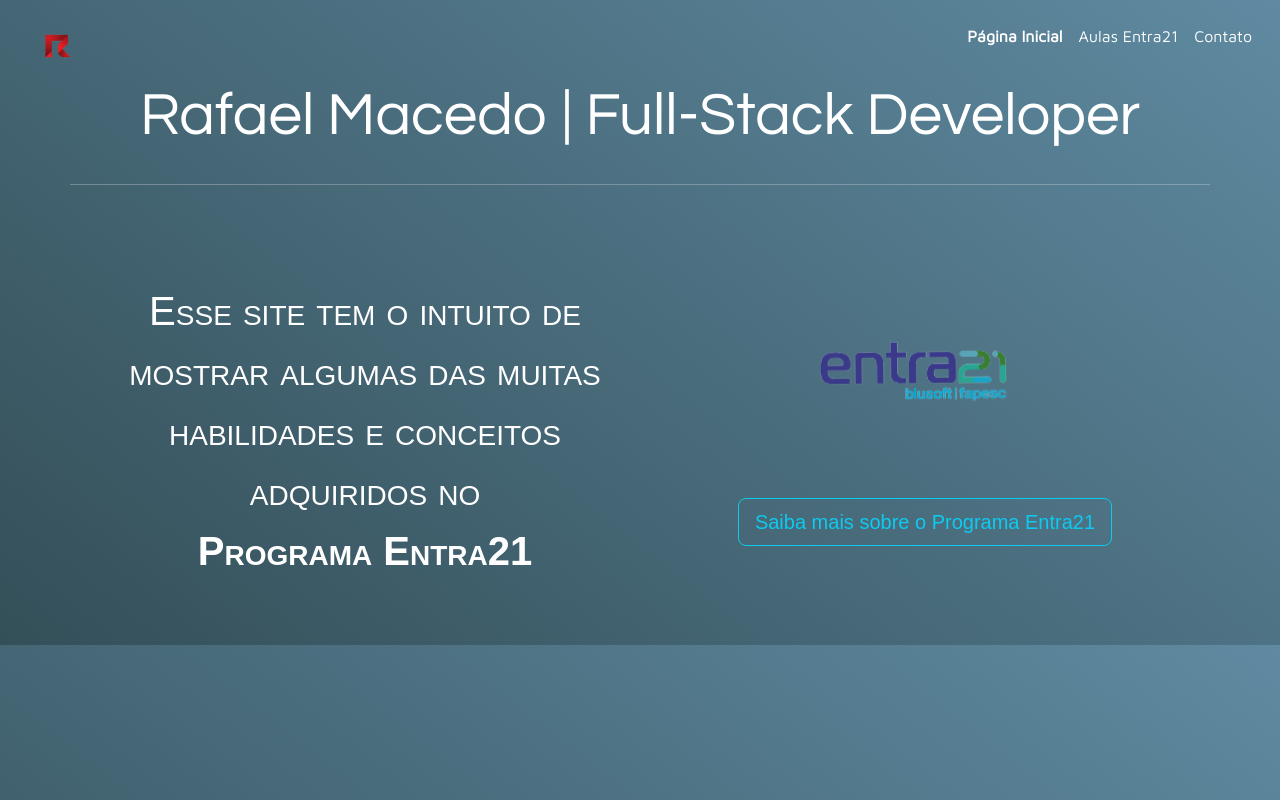
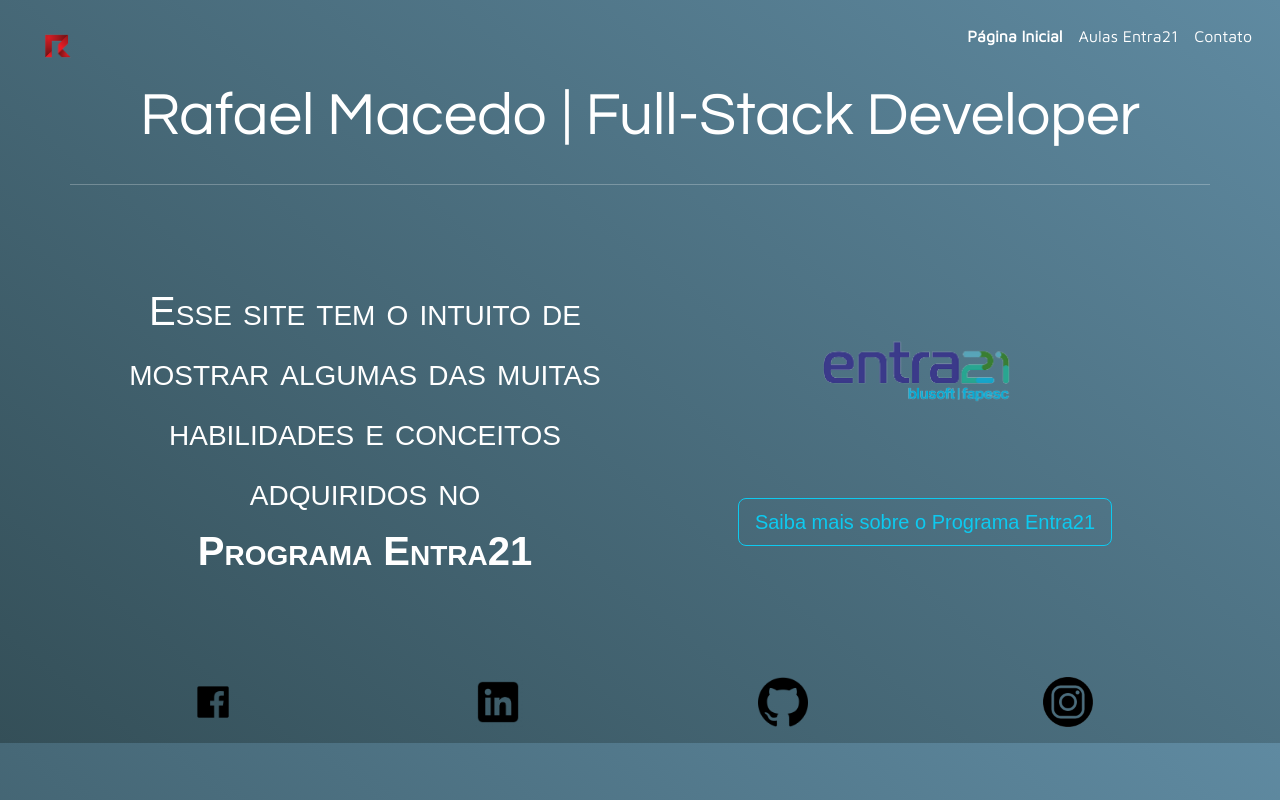
Before and after one commit to rmcedo/Projetos_Individuais, a plain HTML site: page Portifolio Bootstrap/index.html in a window 1280 px wide. Drawn offline with nearby package versions, Linux system fonts and the light colour scheme; a web font is replaced by a local one.

Commit message:
Adição Icones Social Media

```diff
--- a/Portifolio Bootstrap/index.html
+++ b/Portifolio Bootstrap/index.html
@@ -37,7 +37,6 @@
 
         <main class="pt-1 alert-dark container">
             <div class="row">
-
                 <h1 class="tracking-in-expand questrial">Rafael Macedo | Full-Stack Developer</h1>
             </div><br>
             <div class="row">
@@ -54,12 +53,30 @@
 
                 </div>
                 <div class="orienta col-6 mt-5 pt-5">
-                    <img src="/Mídias/entra21-removebg-preview.png"
-                        class="imagem wobble-hor-bottom " width="400px" >
+                    <img src="/Mídias/entra21-removebg-preview.png" class="" width="400px">
                     <p class="lead pt-5">
                         <a href="https://www.entra21.com.br/" class="btn btn-outline-info btn-lg fw-lighter">Saiba mais
                             sobre o Programa Entra21</a>
                     </p>
+                </div>
+            </div>
+
+            <div class="row contai pt-5">
+                <div class="col-3">
+                    <a href="https://www.facebook.com/rafaeldasm/"><img src="/Mídias/facebook icon.png" height="50px"
+                            width="50px"></a>
+                </div>
+                <div class="col-3">
+                    <a href="https://www.linkedin.com/in/rmcedo/"><img src="/Mídias/Linkedin Icon.png" height="50px"
+                            width="50px"></a>
+                </div>
+                <div class="col-3">
+                    <a href="https://github.com/rmcedo"><img src="/Mídias/logotipo-do-github.png" height="50px"
+                        width="50px" ></a>
+                </div>
+                <div class="col-3">
+                    <a href="https://www.instagram.com/rafaeldasm/"><img src="/Mídias/Instagram Icon.png" height="50px"
+                            width="50px"></a>
                 </div>
             </div>
     </div>
@@ -69,6 +86,11 @@
 
 
     </div>
+
+    <footer class="">
+
+
+    </footer>
 
 
 
```
Also changed, not shown: Portifolio Bootstrap/Mídias/Instagram Icon.png (added), Portifolio Bootstrap/Mídias/Linkedin Icon.png (added), Portifolio Bootstrap/Mídias/facebook icon.png (added), Portifolio Bootstrap/Mídias/javascript (1).png (deleted), Portifolio Bootstrap/Mídias/livro-de-contato.png (deleted), Portifolio Bootstrap/Mídias/logotipo-do-github.png (added).
